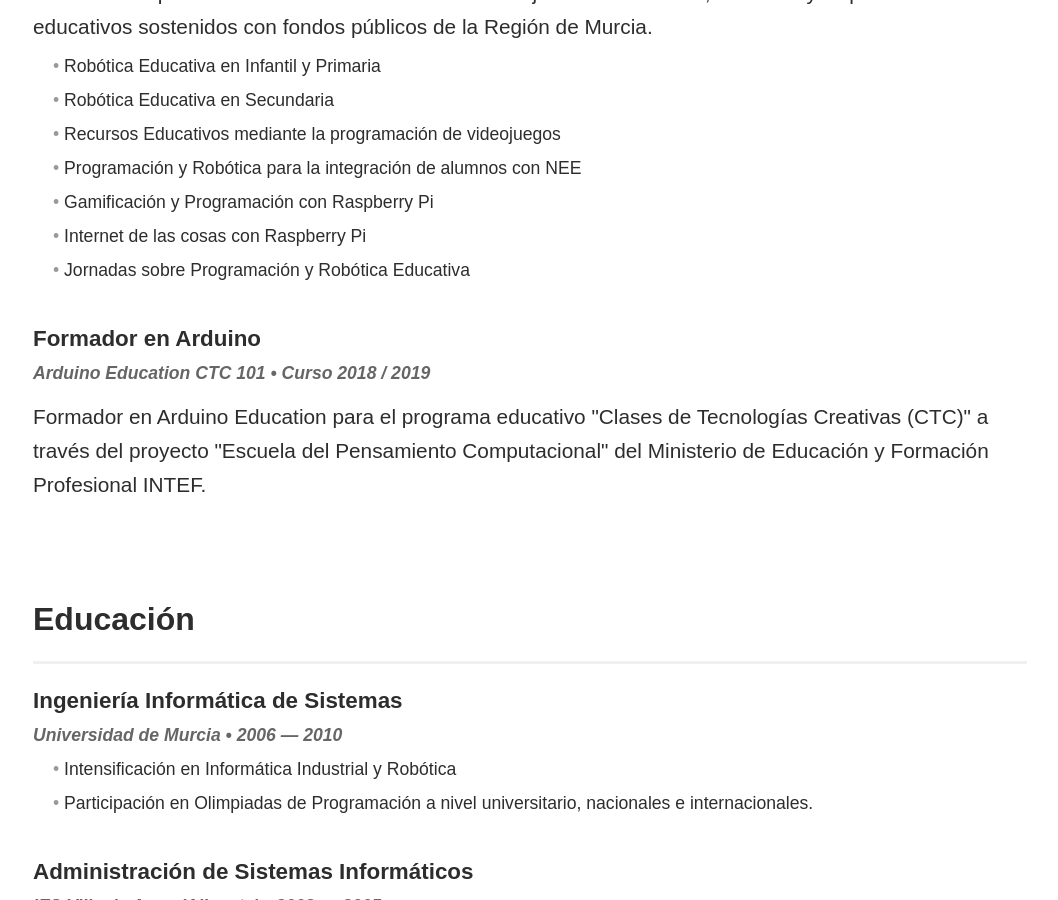
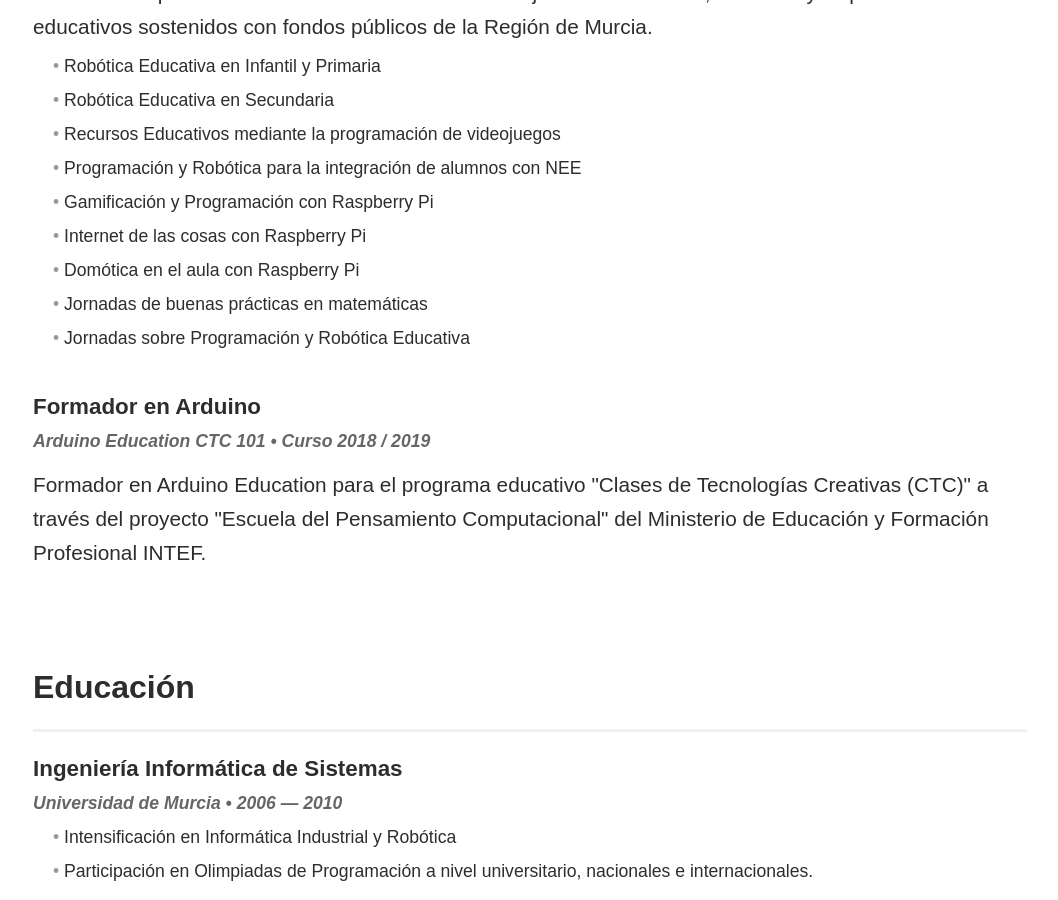
Before and after one commit to migueabellan/migueabellan.github.io, a Jekyll site: the page built from index.html, in a window 1280 px wide and 900 px high, scrolled down 1000 px. Shown: the whole window, without its empty margins (110-1168 px from the left). Built offline with Jekyll 4.4.1, drawn with Linux system fonts in a browser that asks for light colours; nearby versions of some CDN libraries.

Commit message:
Update experience.yml

```diff
--- a/_data/experience.yml
+++ b/_data/experience.yml
@@ -18,6 +18,8 @@
     - Programación y Robótica para la integración de alumnos con NEE
     - Gamificación y Programación con Raspberry Pi
     - Internet de las cosas con Raspberry Pi
+    - Domótica en el aula con Raspberry Pi
+    - Jornadas de buenas prácticas en matemáticas
     - Jornadas sobre Programación y Robótica Educativa
 
 - company: Formador en Arduino
```
